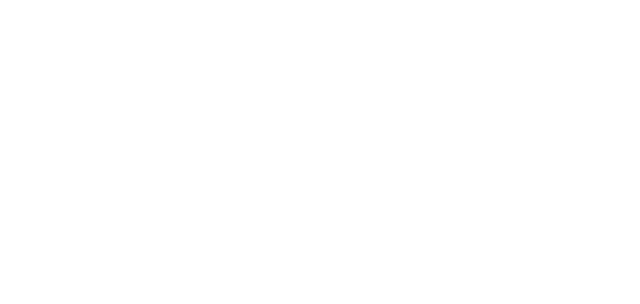
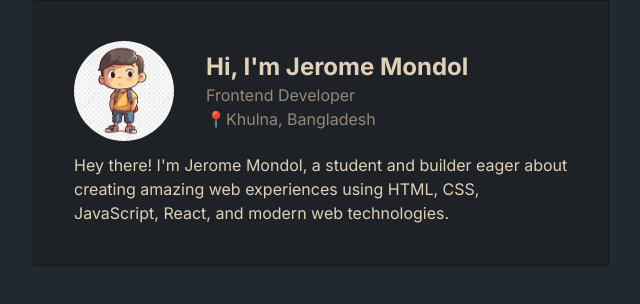
Before and after one commit to Jerome-Mondol/portfolio-1, a React (Vite) app: page / in a window 1280 px wide. Shown: the top 304 px of the page, without its empty margins (319-959 px from the left). Built offline with nearby package versions, Linux system fonts and the light colour scheme.

Commit message:
simple navbar done

```diff
--- a/index.html
+++ b/index.html
@@ -6,7 +6,7 @@
     <meta name="viewport" content="width=device-width, initial-scale=1.0" />
     <title>portfolio</title>
   </head>
-  <body>
+  <body >
     <div id="root"></div>
     <script type="module" src="/src/main.jsx"></script>
   </body>
--- a/src/App.jsx
+++ b/src/App.jsx
@@ -1,9 +1,12 @@
 import React from 'react'
+import Navbar from './components/Navbar/'
 
 const App = () => {
+
+
   return (
-    <div>
-
+    <div className='bg-dark h-[100vh]' >
+      <Navbar />
     </div>
   )
 }
--- /dev/null
+++ b/src/components/Navbar/index.jsx
@@ -0,0 +1,28 @@
+import React from 'react'
+import { me } from '../../data/me'
+
+
+const Navbar = () => {
+
+    const { name, profileImage, role, location, bio } = me[0];
+
+  return (
+    <>
+        <div className='border w-[45%] mx-auto p-10 bg-semilight' >
+            <div className='flex items-center gap-8 ' >
+            <img src={profileImage} alt="" className='w-25 h-25 rounded-full'/>
+            <div>
+                <h1 className='text-light text-2xl font-bold'>Hi, I'm {name}</h1>
+                <p className='text-dark' >{role}</p>
+                <p className='text-dark' >📍{location}</p>
+            </div>
+            </div>
+            <div>
+                <p className='mt-3 text-light' >{bio}</p>
+            </div>
+        </div>
+    </>
+  )
+}
+
+export default Navbar
--- /dev/null
+++ b/src/data/me.js
@@ -0,0 +1,15 @@
+export const me = [
+    {
+        name: "Jerome Mondol",
+        profileImage: "pfp.png",
+        class: 9,
+        Age: 14,
+        location: "Khulna, Bangladesh",
+        role: "Frontend Developer",
+        currentlyLearning: "FullStack Development",
+        bio: "Hey there! I'm Jerome Mondol, a student and builder eager about creating amazing web experiences using HTML, CSS, JavaScript, React, and modern web technologies.",
+        social : {
+            github: "https://github.com/Jerome-Mondol",
+        }
+    }
+]
--- a/src/index.css
+++ b/src/index.css
@@ -1,26 +1,37 @@
+@import url(https://fonts.googleapis.com/css?family=Inter:100,200,300,regular,500,600,700,800,900,100italic,200italic,300italic,italic,500italic,600italic,700italic,800italic,900italic);
+
 @import "tailwindcss";
 @plugin "daisyui";
 
+* {
+   font-family: "Inter";
+   box-sizing: border-box;
+}
+html, body {
+   height: 100%;
+   width: 100%;
+}
+
 .bg-dark {
-  background-color: #18230F;
+  background-color: #222831;
 }
 
 .bg-semilight {
-  background-color: #27391C;
+  background-color: #1e2227;
 }
 
 .bg-light {
-  background-color: #255F38;
+  background-color: #948979;
 }
 
 .bg-superlight {
-  background-color: #1F7D53;
+  background-color: #DFD0B8;
 }
 
 .text-dark {
-  color: #255F38;
+  color: #948979;
 }
 
 .text-light {
-  color: #1F7D53;
+  color: #DFD0B8;
 }
```
Also changed, not shown: src/components/Main/index.jsx (added).
